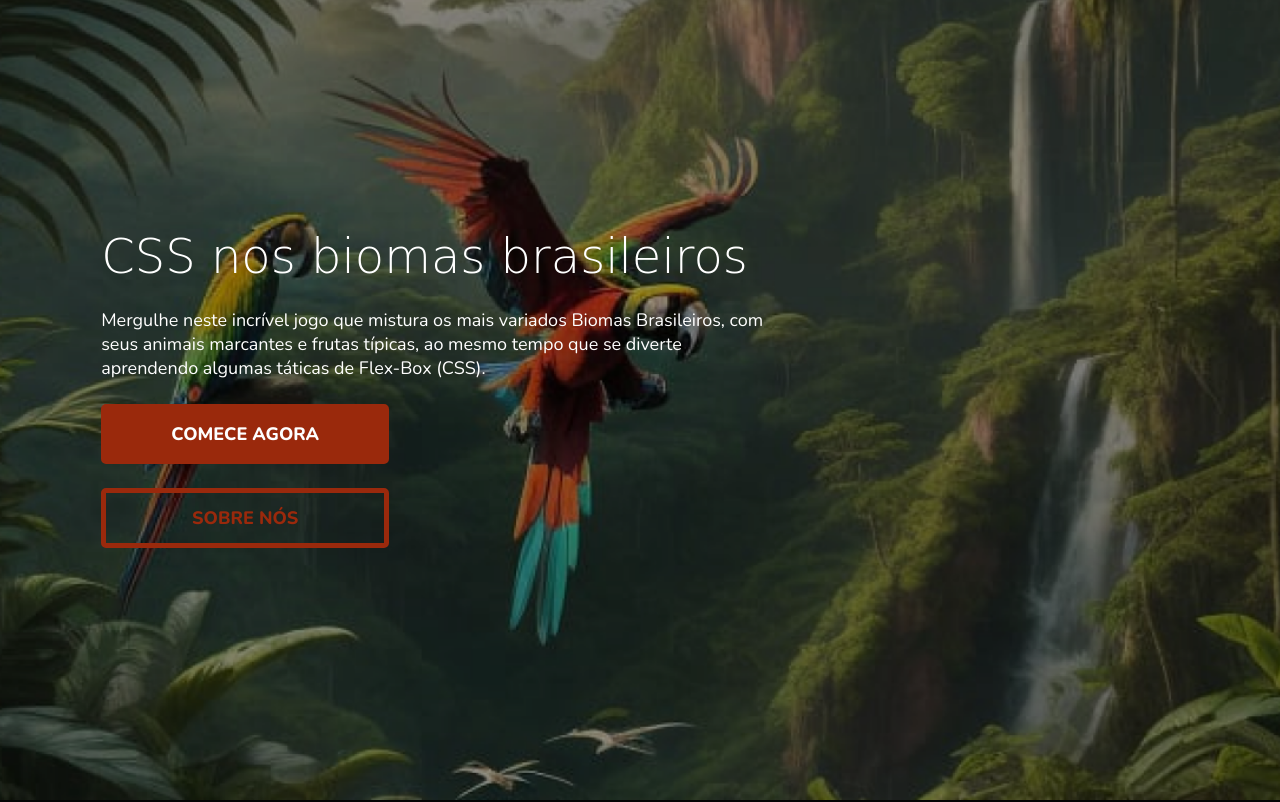
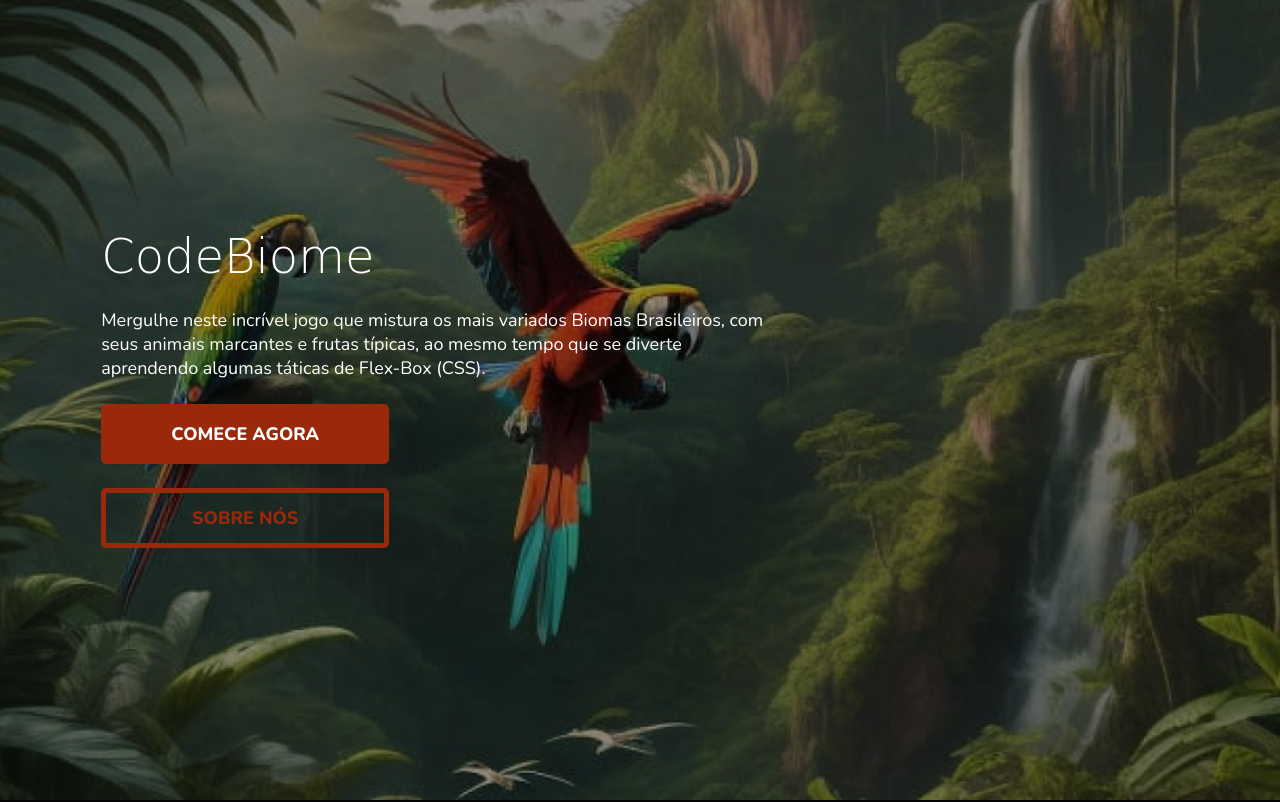
Before and after one commit to Livia-CA/CodeBiome, a plain HTML site: page index.html in a window 1280 px wide. Shown: the top 802 px of the page. Drawn offline with nearby package versions, Linux system fonts and the light colour scheme; a web font is replaced by a local one.

Commit message:
Atualiza nome do jogo

```diff
--- a/index.html
+++ b/index.html
@@ -7,7 +7,7 @@
   <link id="linkCSS" rel="stylesheet" href="style.css">
   <link rel="stylesheet" href="https://use.fontawesome.com/releases/v5.0.7/css/all.css">
 
-  <title>Jogo</title>
+  <title>CodeBiome</title>
 </head>
 <body>
 
@@ -17,7 +17,7 @@
     <main id="home" class="imagem1">
       <div class="container">
         <header>
-          <h1>CSS nos biomas brasileiros</h1>
+          <h1>CodeBiome</h1>
           <h4>Mergulhe neste incrível jogo que mistura os mais variados Biomas Brasileiros, com seus animais marcantes e frutas típicas, ao mesmo tempo que se diverte aprendendo algumas táticas de Flex-Box (CSS).</h4>
         </header>
         <div class="content">
```
